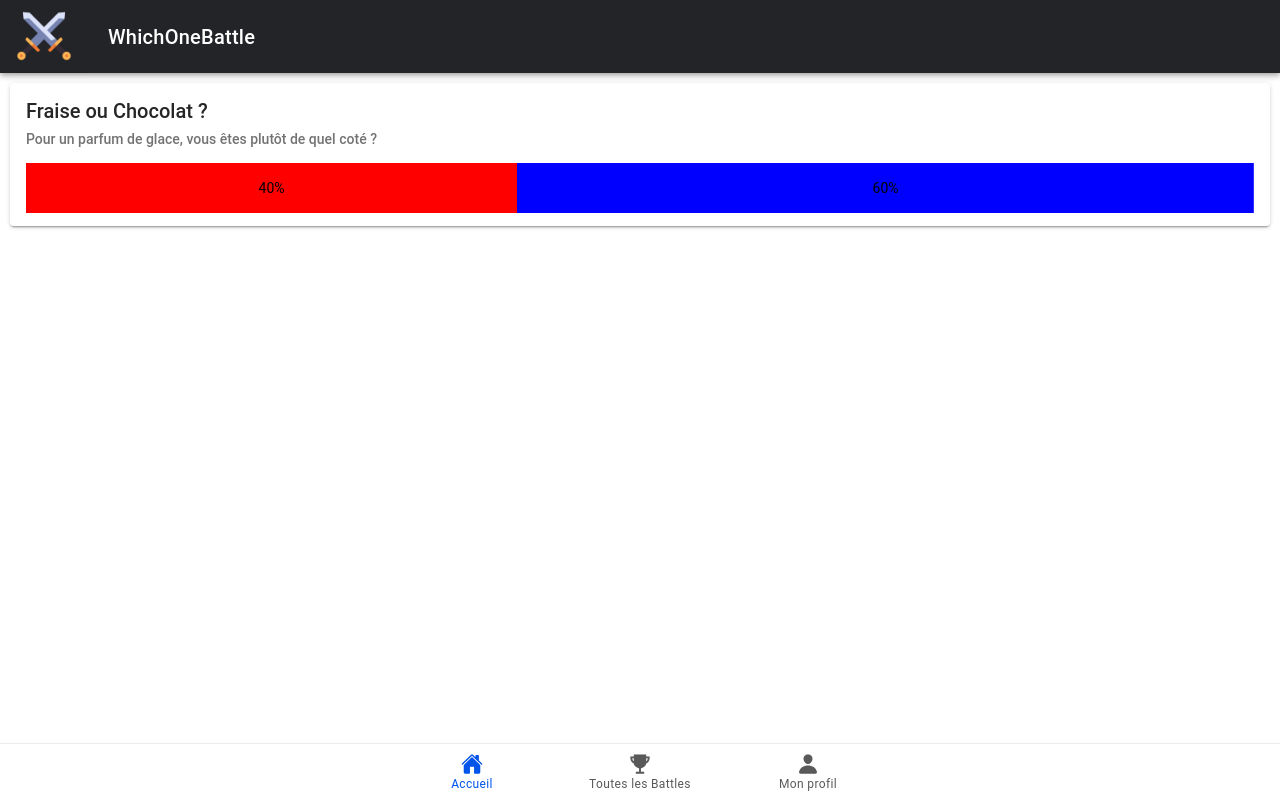
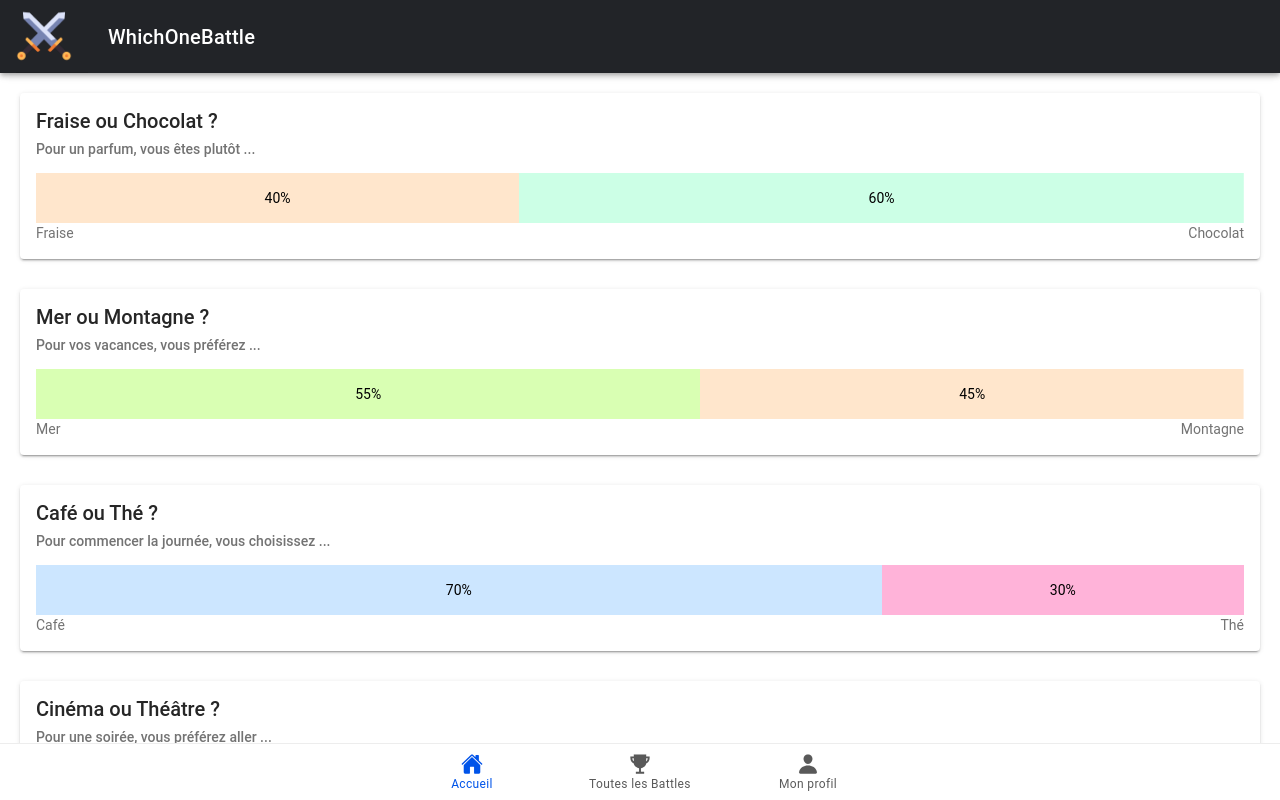
Before and after one commit to JulienPoirierWebDev/whichonebattle, a React (Vite) app: page /tab1 in a window 1280 px wide. Built offline with nearby package versions, Linux system fonts and the light colour scheme.

Commit message:
ajout des props au composant Battle pour plus de diversité

```diff
--- a/src/components/Battle/Battle.module.css
+++ b/src/components/Battle/Battle.module.css
@@ -20,10 +20,12 @@
 }
 
 .barre1 {
-  width: 40%;
-  background: red;
+  --percentage: 40%;
+  --background: "red";
+  width: var(--percentage);
+  background: var(--background);
   /* "to left" / "to right" - affects initial color */
-  background: linear-gradient(to left, white 50%, red 50%) right;
+  background: linear-gradient(to left, white 50%, var(--background) 50%) right;
   animation: leftToRight 3s 1s;
 }
 
@@ -51,8 +53,10 @@
 }
 
 .barre2 {
-  width: 60%;
-  background: blue;
-  background: linear-gradient(to right, white 50%, blue 50%) left;
+  --percentage: 60%;
+  --background: "blue";
+  width: var(--percentage);
+  background: var(--background);
+  background: linear-gradient(to right, white 50%, var(--background) 50%) left;
   animation: rightToLeft 3s 1s;
 }
--- a/src/components/Battle/Battle.tsx
+++ b/src/components/Battle/Battle.tsx
@@ -7,24 +7,37 @@ import {
 } from "@ionic/react";
 
 import classes from "./Battle.module.css";
+import { BattleProps } from "../../types/battleTypesAndInterfaces";
 
-const Battle: React.FC = () => {
+const Battle: React.FC<BattleProps> = ({ question, texte, propositions }) => {
+  const percentageCSSVariable1 = {
+    "--percentage": `${propositions[0].percentage}%`,
+    "--background": `${propositions[0].color}`,
+  } as React.CSSProperties;
+
+  const percentageCSSVariable2 = {
+    "--percentage": `${propositions[1].percentage}%`,
+    "--background": `${propositions[1].color}`,
+  } as React.CSSProperties;
+
   return (
     <IonCard>
       <IonCardHeader>
-        <IonCardTitle>Fraise ou Chocolat ?</IonCardTitle>
-        <IonCardSubtitle>
-          Pour un parfum de glace, vous êtes plutôt de quel coté ?
-        </IonCardSubtitle>
+        <IonCardTitle>{question}</IonCardTitle>
+        <IonCardSubtitle>{texte}</IonCardSubtitle>
       </IonCardHeader>
       <IonCardContent>
         <div className={classes.battleBarre}>
-          <div className={classes.barre1}>
-            <p>40%</p>
+          <div className={classes.barre1} style={percentageCSSVariable1}>
+            <p>{propositions[0].percentage}%</p>
           </div>
-          <div className={classes.barre2}>
-            <p>60%</p>
+          <div className={classes.barre2} style={percentageCSSVariable2}>
+            <p>{propositions[1].percentage}%</p>
           </div>
+        </div>
+        <div style={{ display: "flex", justifyContent: "space-between" }}>
+          <p>{propositions[0].name}</p>
+          <p>{propositions[1].name}</p>
         </div>
       </IonCardContent>
     </IonCard>
--- a/src/pages/Tab1.tsx
+++ b/src/pages/Tab1.tsx
@@ -1,15 +1,197 @@
-import { IonContent, IonPage } from "@ionic/react";
+import { IonCol, IonContent, IonGrid, IonPage, IonRow } from "@ionic/react";
 import ExploreContainer from "../components/ExploreContainer";
 import "./Tab1.css";
 import Header from "../components/Header/Header";
 import Battle from "../components/Battle/Battle";
+import { BattleProps } from "../types/battleTypesAndInterfaces";
 
 const Tab1: React.FC = () => {
+  const contrastColors = [
+    "#FFB3B3", // Rose Clair
+    "#FFD9B3", // Pêche Clair
+    "#FFFFB3", // Jaune Clair
+    "#D9FFB3", // Vert Pâle
+    "#B3FFB3", // Vert Menthe
+    "#B3FFD9", // Vert Aqua
+    "#B3FFFF", // Cyan Clair
+    "#B3D9FF", // Bleu Clair
+    "#B3B3FF", // Lavande
+    "#D9B3FF", // Lilas
+    "#FFB3FF", // Rose Lavande
+    "#FFB3D9", // Rose Poudré
+    "#FFCCCC", // Rouge Clair
+    "#FFE6CC", // Orange Clair
+    "#FFFFCC", // Jaune Pâle
+    "#E6FFCC", // Vert Jaune Clair
+    "#CCFFCC", // Vert Clair
+    "#CCFFE6", // Turquoise Clair
+    "#CCFFFF", // Bleu Clair Pastel
+    "#CCE6FF", // Bleu Pâle
+  ];
+  const battles: BattleProps[] = [
+    {
+      question: "Fraise ou Chocolat ?",
+      texte: "Pour un parfum, vous êtes plutôt ...",
+      propositions: [
+        {
+          name: "Fraise",
+          percentage: 40,
+          color:
+            contrastColors[Math.floor(Math.random() * contrastColors.length)],
+        },
+        {
+          name: "Chocolat",
+          percentage: 60,
+          color:
+            contrastColors[Math.floor(Math.random() * contrastColors.length)],
+        },
+      ],
+    },
+    {
+      question: "Mer ou Montagne ?",
+      texte: "Pour vos vacances, vous préférez ...",
+      propositions: [
+        {
+          name: "Mer",
+          percentage: 55,
+          color:
+            contrastColors[Math.floor(Math.random() * contrastColors.length)],
+        },
+        {
+          name: "Montagne",
+          percentage: 45,
+          color:
+            contrastColors[Math.floor(Math.random() * contrastColors.length)],
+        },
+      ],
+    },
+    {
+      question: "Café ou Thé ?",
+      texte: "Pour commencer la journée, vous choisissez ...",
+      propositions: [
+        {
+          name: "Café",
+          percentage: 70,
+          color:
+            contrastColors[Math.floor(Math.random() * contrastColors.length)],
+        },
+        {
+          name: "Thé",
+          percentage: 30,
+          color:
+            contrastColors[Math.floor(Math.random() * contrastColors.length)],
+        },
+      ],
+    },
+    {
+      question: "Cinéma ou Théâtre ?",
+      texte: "Pour une soirée, vous préférez aller ...",
+      propositions: [
+        {
+          name: "Cinéma",
+          percentage: 65,
+          color:
+            contrastColors[Math.floor(Math.random() * contrastColors.length)],
+        },
+        {
+          name: "Théâtre",
+          percentage: 35,
+          color:
+            contrastColors[Math.floor(Math.random() * contrastColors.length)],
+        },
+      ],
+    },
+    {
+      question: "Chat ou Chien ?",
+      texte: "Comme animal de compagnie, vous préférez ...",
+      propositions: [
+        {
+          name: "Chat",
+          percentage: 50,
+          color:
+            contrastColors[Math.floor(Math.random() * contrastColors.length)],
+        },
+        {
+          name: "Chien",
+          percentage: 50,
+          color:
+            contrastColors[Math.floor(Math.random() * contrastColors.length)],
+        },
+      ],
+    },
+    {
+      question: "Pizza ou Sushi ?",
+      texte: "Pour un repas, vous optez pour ...",
+      propositions: [
+        {
+          name: "Pizza",
+          percentage: 60,
+          color:
+            contrastColors[Math.floor(Math.random() * contrastColors.length)],
+        },
+        {
+          name: "Sushi",
+          percentage: 40,
+          color:
+            contrastColors[Math.floor(Math.random() * contrastColors.length)],
+        },
+      ],
+    },
+    {
+      question: "Livre ou Film ?",
+      texte: "Pour se détendre, vous choisissez ...",
+      propositions: [
+        {
+          name: "Livre",
+          percentage: 40,
+          color:
+            contrastColors[Math.floor(Math.random() * contrastColors.length)],
+        },
+        {
+          name: "Film",
+          percentage: 60,
+          color:
+            contrastColors[Math.floor(Math.random() * contrastColors.length)],
+        },
+      ],
+    },
+    {
+      question: "Plage ou Piscine ?",
+      texte: "Pour nager, vous préférez ...",
+      propositions: [
+        {
+          name: "Plage",
+          percentage: 50,
+          color:
+            contrastColors[Math.floor(Math.random() * contrastColors.length)],
+        },
+        {
+          name: "Piscine",
+          percentage: 50,
+          color:
+            contrastColors[Math.floor(Math.random() * contrastColors.length)],
+        },
+      ],
+    },
+  ];
+
   return (
     <IonPage>
       <Header />
       <IonContent>
-        <Battle />
+        <IonGrid>
+          {battles.map((oneBattle) => {
+            return (
+              <>
+                <IonRow>
+                  <IonCol>
+                    <Battle key={oneBattle.question} {...oneBattle} />
+                  </IonCol>
+                </IonRow>
+              </>
+            );
+          })}
+        </IonGrid>
       </IonContent>
     </IonPage>
   );
--- /dev/null
+++ b/src/types/battleTypesAndInterfaces.tsx
@@ -0,0 +1,10 @@
+export type propositionsType = [
+  { name: string; percentage: number; color?: string },
+  { name: string; percentage: number; color?: string }
+];
+
+export interface BattleProps {
+  question: string;
+  texte: string;
+  propositions: propositionsType;
+}
```
